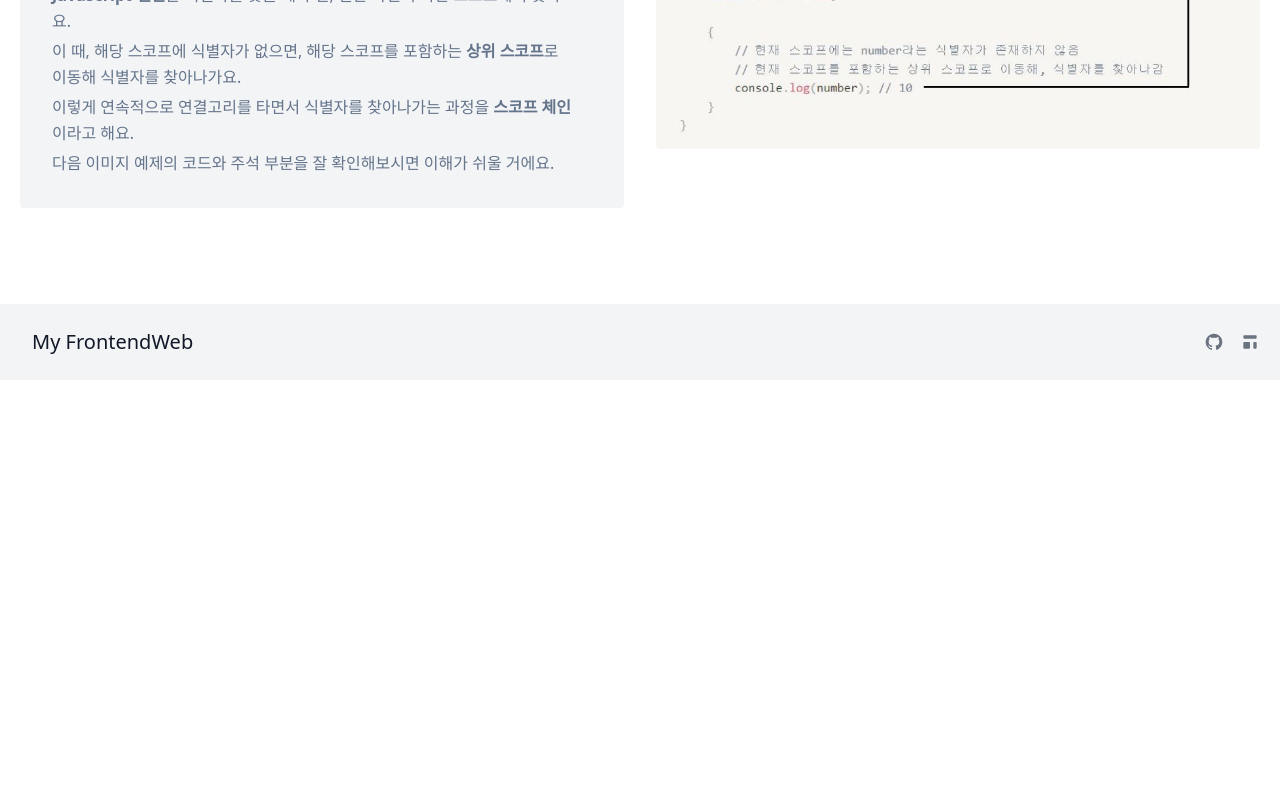
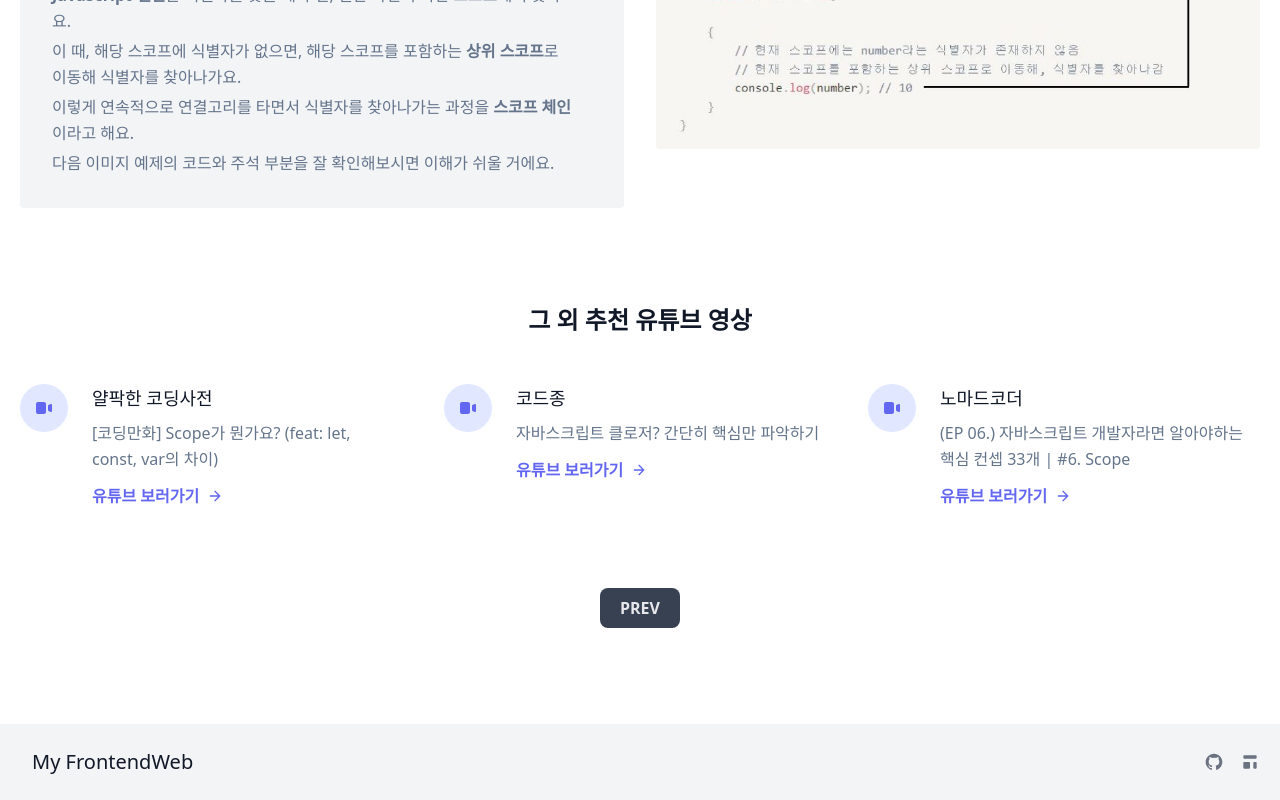
Before and after one commit to Lee-Sang-Beom/nextjs_and_notion, a Next.js app: page /web_basic/scope in a window 1280 px wide. Shown: the part 1984-2784 px from the top of the page. Before the commit the page ends 2364 px from the top, so only its background shows below. Built offline with nearby package versions, Linux system fonts and the light colour scheme.

Commit message:
page completion : web_basic/scope

```diff
--- a/pages/web_basic/scope.tsx
+++ b/pages/web_basic/scope.tsx
@@ -5,7 +5,7 @@ import MoveBtn from "../../components/moveBtn";
 
 export default function Scope() {
     // 페이지 넘김 정보
-    const prev = undefined;
+    const prev = "/web_basic/webpack_babel_polyfill";
     const next = undefined;
 
     return (
@@ -193,6 +193,35 @@ export default function Scope() {
                         </div>
                     </div>
                 </section>
+
+                {/*마무리*/}
+                <section className="text-gray-600 body-font">
+                    <div className="container px-5 mx-auto">
+                        <h1 className="sm:text-2xl text-xl font-bold title-font text-center text-gray-900 mb-12">
+                        그 외 추천 유튜브 영상
+                        </h1>
+                        <div className="flex flex-wrap sm:-m-4 -mx-4 -mb-10 -mt-4 md:space-y-0 space-y-6">
+                        <Recommend_Youtube
+                            channel_name={`얄팍한 코딩사전`}
+                            video_title={`[코딩만화] Scope가 뭔가요? (feat: let, const, var의 차이)`}
+                            url={`https://www.youtube.com/watch?v=HsJ4oy_jBx0&t=429s&ab_channel=%EC%96%84%ED%8C%8D%ED%95%9C%EC%BD%94%EB%94%A9%EC%82%AC%EC%A0%84`}
+                        />
+                        <Recommend_Youtube
+                            channel_name={`코드종`}
+                            video_title={`자바스크립트 클로저? 간단히 핵심만 파악하기`}
+                            url={`https://www.youtube.com/watch?v=MbYShFxp-j0&ab_channel=%EC%BD%94%EB%93%9C%EC%A2%85`}
+                        />
+                        <Recommend_Youtube
+                            channel_name={`노마드코더`}
+                            video_title={`(EP 06.) 자바스크립트 개발자라면 알아야하는 핵심 컨셉 33개 | #6. Scope`}
+                            url={`https://www.youtube.com/watch?v=WrjlQstaCwo&t=4s&ab_channel=%EB%85%B8%EB%A7%88%EB%93%9C%EC%BD%94%EB%8D%94NomadCoders`}
+                        />
+                        </div>
+                    </div>
+                </section>
+
+                {/*이동하기*/}
+                <MoveBtn prev={prev} next={next} />
             </Layout>
         </>
     );
--- a/pages/web_basic/webpack_babel_polyfill.tsx
+++ b/pages/web_basic/webpack_babel_polyfill.tsx
@@ -9,7 +9,7 @@ import MoveBtn from "../../components/moveBtn";
 export default function Webpack_Babel_Polyfill() {
     // 페이지 넘김 정보
     const prev = undefined;
-    const next = undefined;
+    const next = "/web_basic/scope";
 
     return (
         <>
```
